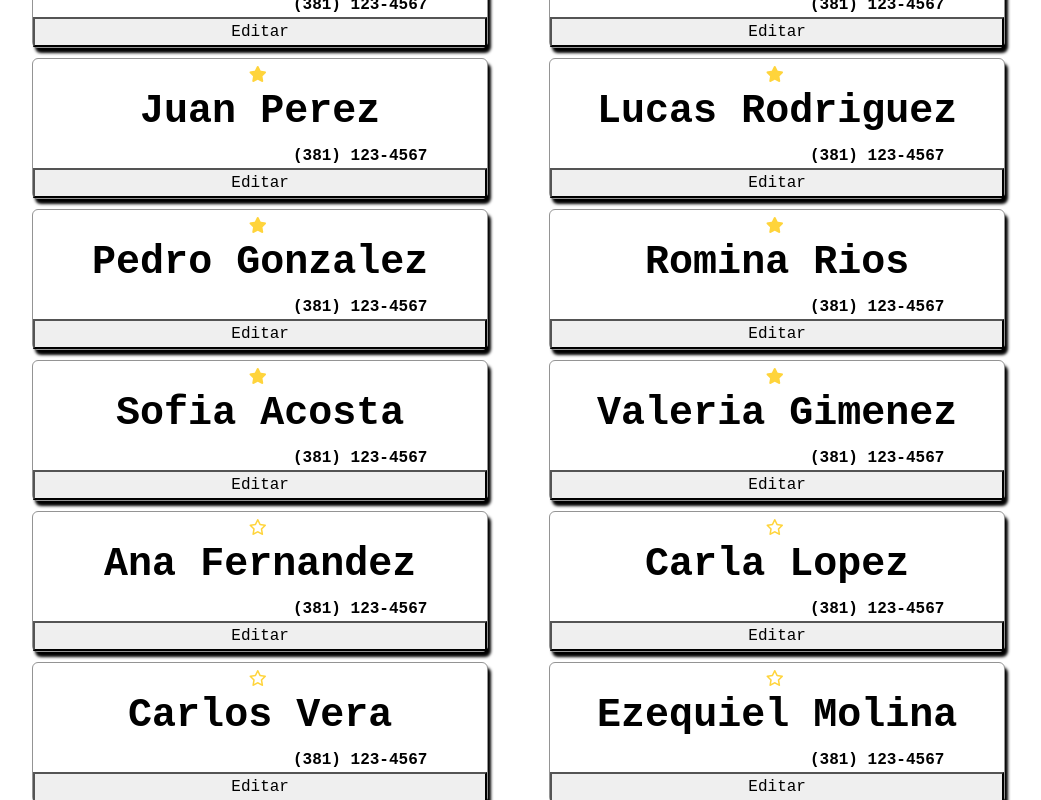
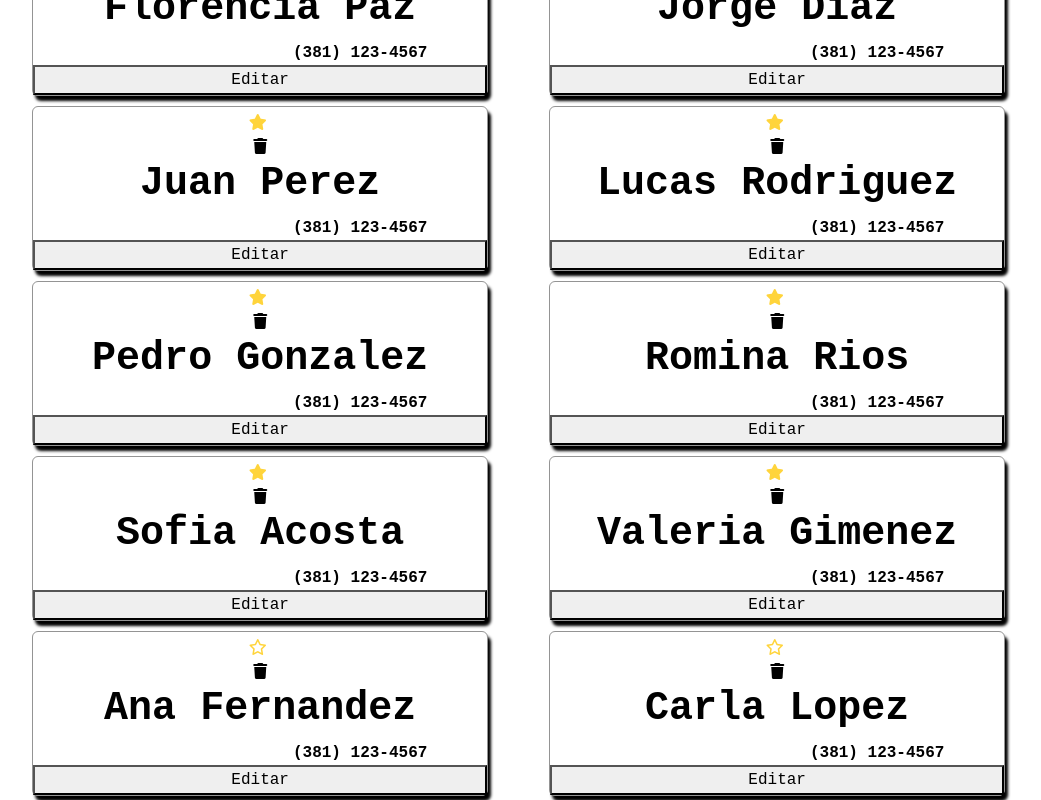
Before and after one commit to augustoterrera/Agenda, a React (Vite) app: page / in a window 1280 px wide. Shown: the part 540-1340 px from the top of the page, without its empty margins (96-1137 px from the left). Built offline with nearby package versions, Linux system fonts and the light colour scheme.

Commit message:
Funcion Eliminar

```diff
--- a/src/components/Agenda.jsx
+++ b/src/components/Agenda.jsx
@@ -21,6 +21,9 @@ const Agenda = ({datos}) => {
     const cambiar = (id) =>{
         setContactos(contactos.map(c => c.id === id ? {...c, favorito: !c.favorito}: c))
     }
+    const eliminarDatos=(id)=>{
+      setContactos(contactos.filter(c=>c.id !== id))
+    }
     const fav = contactos.filter(c => c.favorito).sort((a,b) => a.nombre.localeCompare(b.nombre))
     const resto = contactos.filter(c => !c.favorito).sort((a,b) => a.nombre.localeCompare(b.nombre))
   return (
@@ -29,12 +32,22 @@ const Agenda = ({datos}) => {
     <div className='agenda'>
       {fav.map(c =>
 
-          <Contacto key={c.id} {...c} cambiar={cambiar} mDatos={modificarDatos}/>
+          <Contacto
+          key={c.id}
+          {...c}
+          cambiar={cambiar}
+          mDatos={modificarDatos}
+          eDatos={eliminarDatos}/>
 
       )}
       {resto.map(c =>
 
-        <Contacto key={c.id} {...c} cambiar={cambiar} mDatos={modificarDatos}/>
+        <Contacto
+        key={c.id}
+        {...c}
+        cambiar={cambiar}
+        mDatos={modificarDatos}
+        eDatos={eliminarDatos}/>
 
     )}
 
--- a/src/components/Contacto.jsx
+++ b/src/components/Contacto.jsx
@@ -1,9 +1,10 @@
 import EditarForm from './EditarForm'
 import { useState } from 'react'
 import Favorito from './Favorito'
+import Eliminar from './Eliminar'
 
 
-const Contacto = ({id, nombre, apellido, telefono, favorito, cambiar, mDatos}) => {
+const Contacto = ({id, nombre, apellido, telefono, favorito, cambiar, mDatos, eDatos}) => {
   const [ventana, setVentana] = useState(false)
   const abrirVentana = () => {
     setVentana(true);
@@ -15,6 +16,7 @@ const Contacto = ({id, nombre, apellido, telefono, favorito, cambiar, mDatos}) =
   return (
     <div className='card'>
         <Favorito id={id} favorito={favorito} cambiar={cambiar}/>
+        <Eliminar eDatos={eDatos} id={id}/>
       <h1><b>{nombre} {apellido}</b></h1>
       <strong>{telefono}</strong>
       <button onClick={abrirVentana}>Editar</button>
--- /dev/null
+++ b/src/components/Eliminar.jsx
@@ -0,0 +1,10 @@
+const Eliminar = ({eDatos, id}) => {
+
+  return (
+    <>
+    <span onClick={()=>eDatos(id)}><i className="fa-solid fa-trash"></i></span>
+    </>
+  )
+}
+
+export default Eliminar
```
